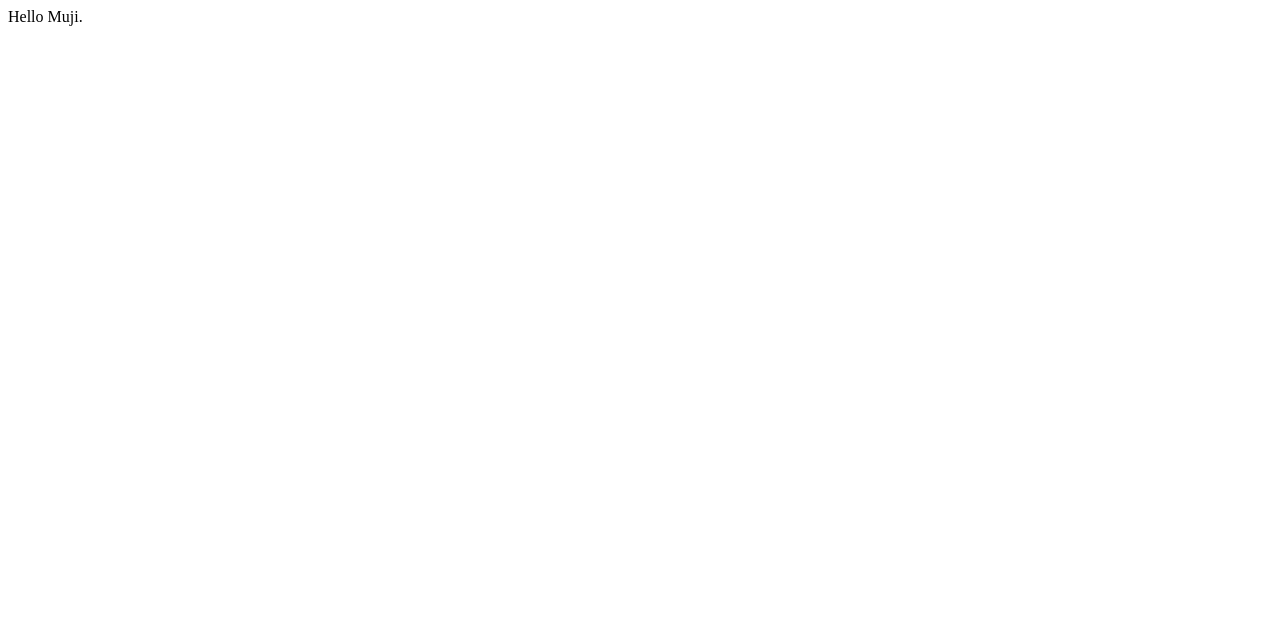
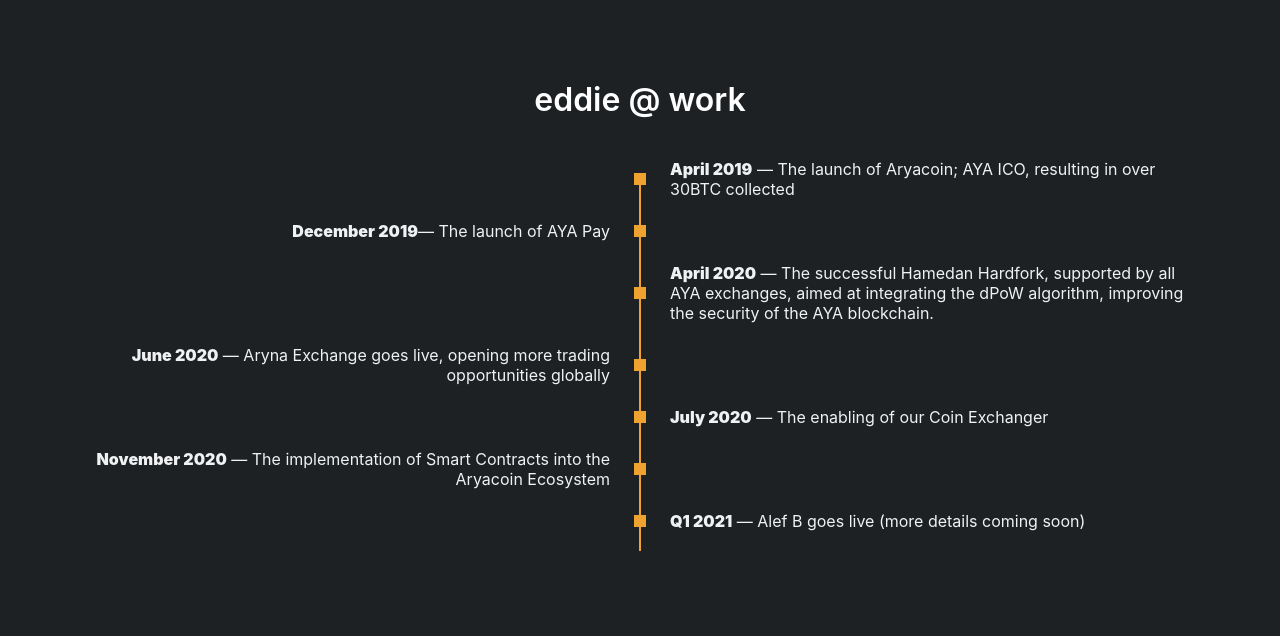
Before and after one commit to eddiechan/eddiechan.github.io, a plain HTML site: page index.html in a window 1280 px wide. Drawn offline with Linux system fonts and the light colour scheme.

Commit message:
Playing with timeline

```diff
--- a/index.html
+++ b/index.html
@@ -1 +1,89 @@
-Hello Muji.
+<!DOCTYPE html>
+<html lang="en">
+  <head>
+    <meta charset="UTF-8" />
+    <meta name="viewport" content="width=device-width, initial-scale=1.0" />
+    <title>Your Page Title</title>
+    <link rel="stylesheet" href="styles.css" />
+  </head>
+  <body>
+    <div class="timeline-area">
+      <div class="container">
+        <div class="timelines">
+          <h2>eddie @ work</h2>
+        </div>
+        <div class="all-timelines">
+          <!--SINGLE TIMELINE-->
+          <div class="single-timeline d-flex-2">
+            <div class="timeline-blank"></div>
+            <div class="timeline-text d-flex-2">
+              <span>
+                <h6>April 2019</h6> — The launch of Aryacoin; AYA ICO, resulting in over 30BTC collected
+              </span>
+              <div class="t-square"></div>
+            </div>
+          </div>
+          <!--SINGLE TIMELINE-->
+          <div class="single-timeline d-flex-2">
+            <div class="timeline-blank"></div>
+            <div class="timeline-text d-flex-2">
+              <span>
+                <h6>December 2019 </h6>— The launch of AYA Pay
+              </span>
+              <div class="t-square"></div>
+            </div>
+          </div>
+          <!--SINGLE TIMELINE-->
+          <div class="single-timeline d-flex-2">
+            <div class="timeline-blank"></div>
+            <div class="timeline-text d-flex-2">
+              <span>
+                <h6>April 2020</h6> — The successful Hamedan Hardfork, supported by all AYA exchanges, aimed at integrating the dPoW algorithm, improving the security of the AYA blockchain.
+              </span>
+              <div class="t-square"></div>
+            </div>
+          </div>
+          <!--SINGLE TIMELINE-->
+          <div class="single-timeline d-flex-2">
+            <div class="timeline-blank"></div>
+            <div class="timeline-text d-flex-2">
+              <span>
+                <h6>June 2020</h6> — Aryna Exchange goes live, opening more trading opportunities globally
+              </span>
+              <div class="t-square"></div>
+            </div>
+          </div>
+          <!--SINGLE TIMELINE-->
+          <div class="single-timeline d-flex-2">
+            <div class="timeline-blank"></div>
+            <div class="timeline-text d-flex-2">
+              <span>
+                <h6>July 2020</h6> — The enabling of our Coin Exchanger
+              </span>
+              <div class="t-square"></div>
+            </div>
+          </div>
+          <!--SINGLE TIMELINE-->
+          <div class="single-timeline d-flex-2">
+            <div class="timeline-blank"></div>
+            <div class="timeline-text d-flex-2">
+              <span>
+                <h6>November 2020</h6> — The implementation of Smart Contracts into the Aryacoin Ecosystem
+              </span>
+              <div class="t-square"></div>
+            </div>
+          </div>
+          <!--SINGLE TIMELINE-->
+          <div class="single-timeline d-flex-2">
+            <div class="timeline-blank"></div>
+            <div class="timeline-text d-flex-2">
+              <span>
+                <h6>Q1 2021</h6> — Alef B goes live (more details coming soon)
+              </span>
+              <div class="t-square"></div>
+            </div>
+          </div>
+        </div>
+      </div>
+  </body>
+</html>
--- /dev/null
+++ b/styles.css
@@ -0,0 +1,167 @@
+* {
+  margin: 0;
+  padding: 0;
+}
+
+body {
+  background-color: #1d2123;
+  font-family: "Inter", sans-serif;
+}
+
+ul {
+  list-style: none;
+  margin: 0 !important;
+}
+
+a {
+  text-decoration: none !important;
+  display: inline-block;
+}
+
+img {
+  max-width: 100%;
+}
+
+button:focus {
+  outline: none;
+}
+
+h1,
+h2,
+h3,
+h4,
+h5,
+h6 {
+  color: ;
+  margin: 0;
+}
+p {
+  font-size: 14px;
+  line-height: 26px;
+  margin: 0;
+}
+.container {
+  width: 100%;
+  max-width: 1140px;
+  padding: 0 15px;
+  box-sizing: border-box;
+  margin: 0 auto;
+}
+.timelines h2 {
+  text-align: center;
+  color: #fff;
+  font-weight: 600;
+  margin-bottom: 40px;
+  font-size: 32px;
+}
+.d-flex-2 {
+  display: flex;
+  align-items: center;
+}
+.timeline-area {
+  padding: 80px 0;
+}
+.all-timelines {
+  position: relative;
+}
+.timelines h2 {
+  text-align: center;
+  color: #fff;
+  font-weight: 600;
+  margin-bottom: 40px;
+}
+.all-timelines::before {
+  content: "";
+  position: absolute;
+  left: 0;
+  right: 0;
+  margin: auto;
+  height: 100%;
+  width: 2px;
+  background: #efa22f;
+  top: 20px;
+}
+.single-timeline {
+  margin-bottom: 22px;
+}
+.timeline-blank {
+  width: 50%;
+}
+.timeline-text {
+  width: 50%;
+  padding-left: 30px;
+  -webkit-box-sizing: border-box;
+  box-sizing: border-box;
+  position: relative;
+}
+.timeline-text h6 {
+  color: #f0f1f2;
+  font-weight: 900;
+  display: inline-block;
+  font-size: 1rem;
+}
+.timeline-text span {
+  color: #f0f1f2;
+  display: block;
+  width: 100%;
+}
+.single-timeline:nth-child(even) .timeline-text span {
+  text-align: right;
+}
+.t-square {
+  content: "";
+  position: absolute;
+  width: 12px;
+  height: 12px;
+  left: -6px;
+  background: #efa22f;
+}
+.single-timeline:nth-child(even) {
+  -webkit-box-orient: horizontal;
+  -webkit-box-direction: reverse;
+  -ms-flex-direction: row-reverse;
+  flex-direction: row-reverse;
+}
+.single-timeline:nth-child(even) .t-square {
+  right: -6px;
+  left: unset;
+}
+.single-timeline:nth-child(even) .timeline-text {
+  padding-left: 0;
+  padding-right: 30px;
+  text-align: right;
+}
+
+@media all and (max-width: 991px) {
+}
+@media all and (max-width: 768px) {
+  .all-timelines::before {
+    right: unset;
+    top: 0;
+  }
+  .single-timeline:nth-child(2n) .timeline-text {
+    padding-left: 30px;
+    padding-right: 0;
+    text-align: left;
+  }
+  .single-timeline:nth-child(2n) .t-square {
+    left: -6px;
+    right: unset;
+  }
+  .timeline-blank {
+    display: none;
+  }
+  .timeline-text {
+    width: 100%;
+  }
+  .single-timeline:nth-child(even) .timeline-text span {
+    text-align: left !important;
+  }
+}
+@media all and (max-width: 575px) {
+}
+@media all and (max-width: 360px) {
+  .all-timelines::before {
+    top: 32px;
+  }
+}
```
